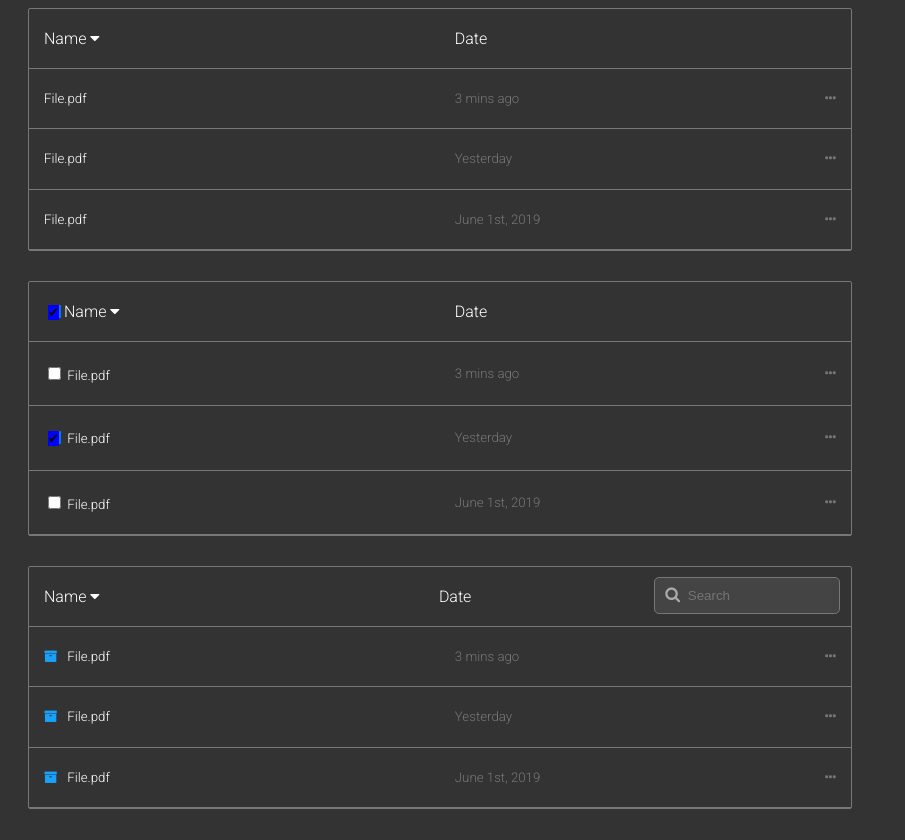
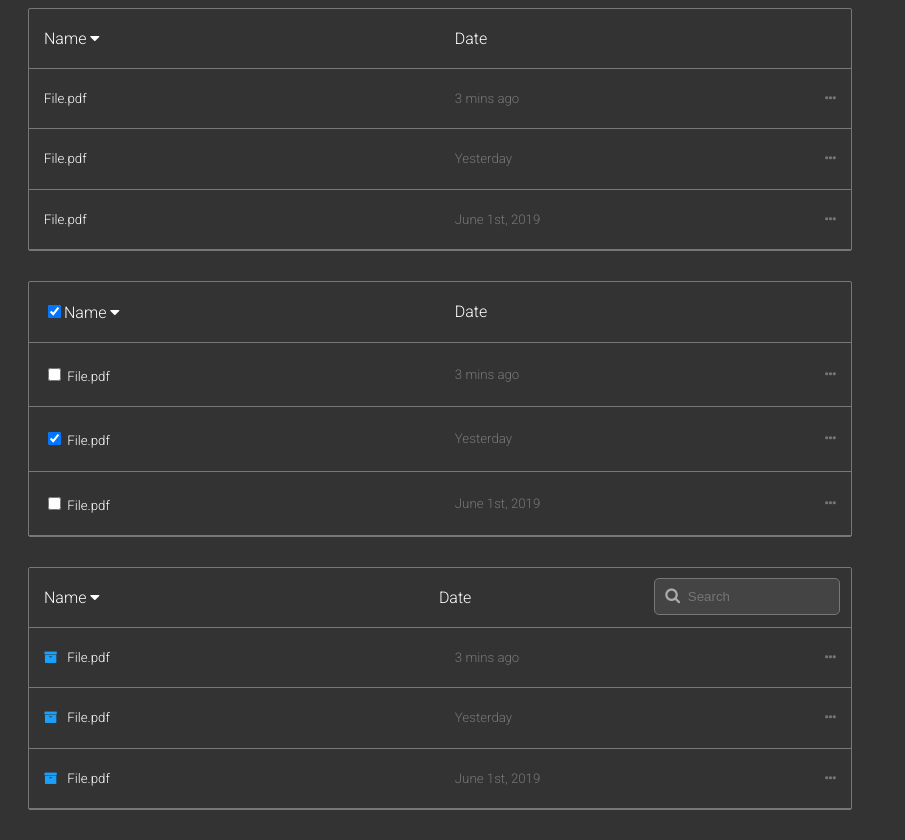
Before and after one commit to AndrewHomtsiy/HW3, a plain HTML site: page index.html in a window 1280 px wide. Shown: the part 70-910 px from the top of the page, without its empty margins (0-905 px from the left). Drawn offline with Linux system fonts and the light colour scheme.

Commit message:
Update style.css

```diff
--- a/style.css
+++ b/style.css
@@ -103,12 +103,7 @@ i.fa.fa-search {
 .form-group.has-search {
     height: 100%;
 }
-input[type=checkbox]:after {
-  content: " ";
-  background-color: blue;
-  visibility: visible;
+input[type=checkbox]:checked:after {
+    background: green !important;
+    color: black !important;
 }
-
-input[type=checkbox]:checked:after {
-  content: "\2714";
-}
```
